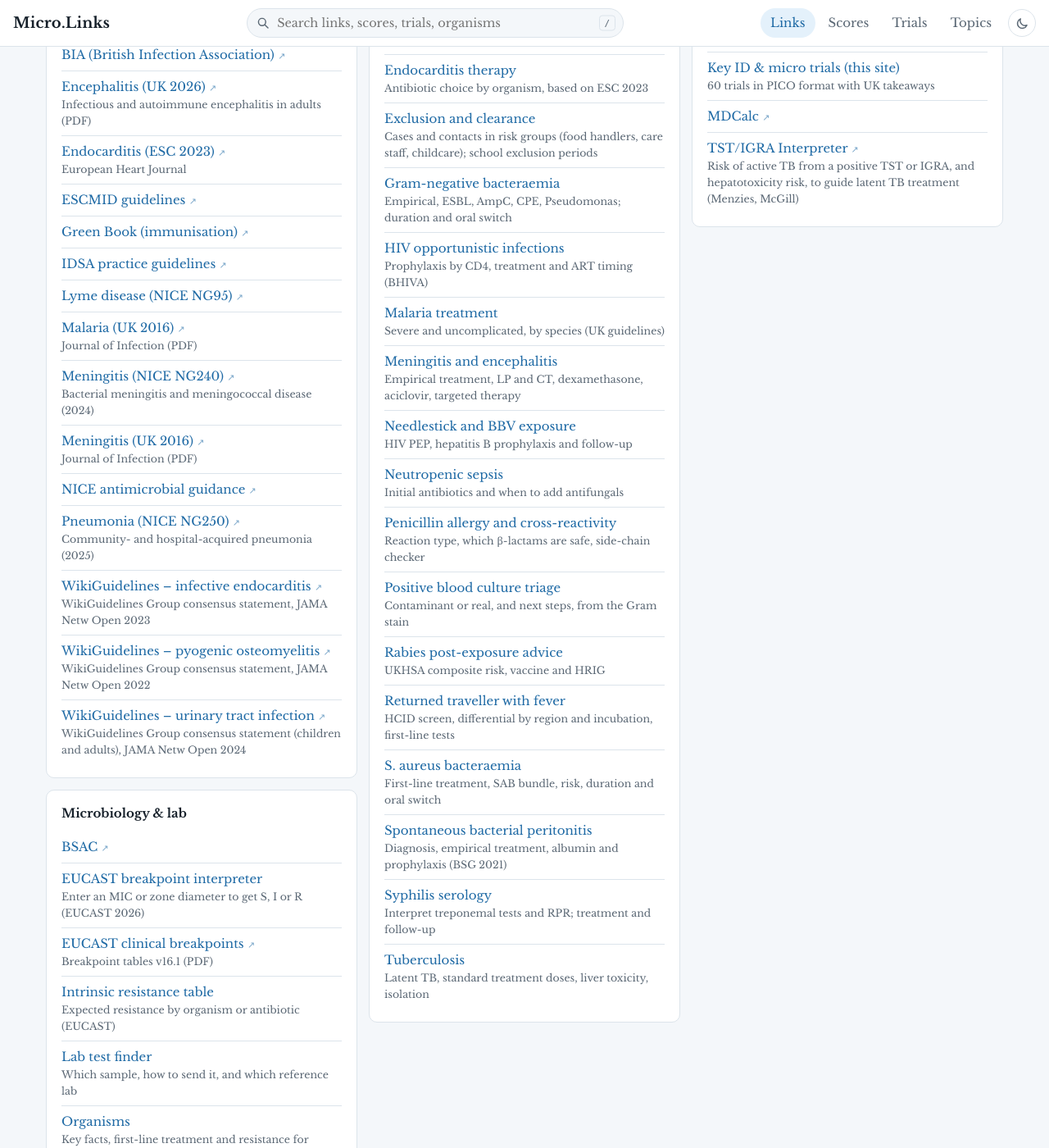
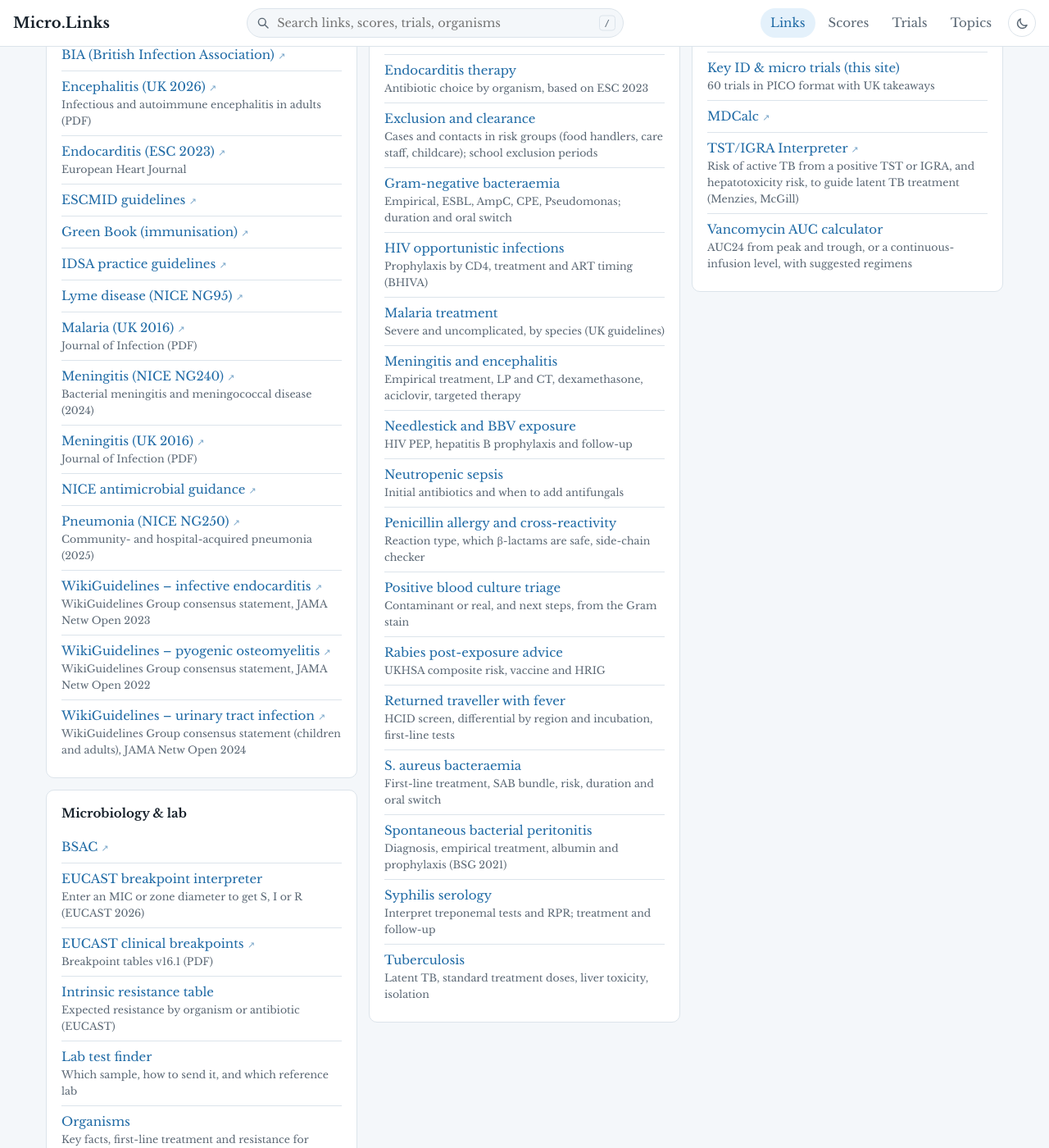
Before and after one commit to bucklesthomas/Micro.Cam, a Jekyll site: the page built from index.html, in a window 1280 px wide and 1400 px high, scrolled down 1083 px. Shown: the whole window at 82% size. Built offline with Jekyll 4.4.1, drawn with Linux system fonts in a browser that asks for light colours.

Commit message:
Add vancomycin AUC calculator
Two-level (peak and trough) first-order method with ke, half-life, Vd,
clearance and suggested regimens; continuous-infusion mode. Linked from
Links (Calculators & tools) and Topics.

Co-Authored-By: Claude Opus 5.5 <noreply@anthropic.com>
Claude-Session: https://claude.ai/code/session_014umjqCS9d4umYuNKooKA4U

```diff
--- a/_data/links.yml
+++ b/_data/links.yml
@@ -317,3 +317,7 @@
       url: "https://www.tstin3d.com/en/calc.html"
       note: Risk of active TB from a positive TST or IGRA, and hepatotoxicity risk, to guide latent TB treatment (Menzies, McGill)
       tags: tst igra mantoux quantiferon tspot latent tb ltbi interpreter risk calculator tuberculosis menzies mcgill
+    - name: Vancomycin AUC calculator
+      url: "/vancomycin-auc/"
+      note: AUC24 from peak and trough, or a continuous-infusion level, with suggested regimens
+      tags: vancomycin vanc auc auc24 trough peak level tdm calculator sawchuk zaske continuous infusion pharmacokinetics mrsa
--- a/_data/topics.yml
+++ b/_data/topics.yml
@@ -8,6 +8,7 @@
     - { name: "Neutropenic sepsis", url: /neutropenic-sepsis/, kind: guide }
     - { name: "qSOFA", url: "/scores/#qsofa", kind: score }
     - { name: "IV-to-oral switch and durations", url: /iv-oral-durations/, kind: tool }
+    - { name: "Vancomycin AUC calculator", url: /vancomycin-auc/, kind: tool }
     - { name: "Bloodstream infection and SAB trials", url: "/trials/#bloodstream-infection-and-s-aureus-bacteraemia", kind: trials }
     - { name: "Treatment duration trials", url: "/trials/#treatment-duration", kind: trials }
 
@@ -125,6 +126,7 @@
     - { name: "Antibiotic coverage checker", url: /coverage/, kind: tool }
     - { name: "EUCAST breakpoint interpreter", url: /breakpoints/, kind: tool }
     - { name: "Intrinsic resistance table", url: /intrinsic-resistance/, kind: tool }
+    - { name: "Vancomycin AUC calculator", url: /vancomycin-auc/, kind: tool }
     - { name: "Organisms", url: /organisms/, kind: tool }
     - { name: "Penicillin allergy and cross-reactivity", url: /penicillin-allergy/, kind: guide }
     - { name: "PEN-FAST", url: "/scores/#penfast", kind: score }
--- a/assets/css/style.css
+++ b/assets/css/style.css
@@ -855,3 +855,25 @@ a.sp-chip { display: inline-block; text-decoration: none; }
 .td-t, .td-x { display: block; font-size: 13.5px; margin-top: 3px; }
 .td-x { color: var(--muted); }
 .td-t em { font-style: normal; font-weight: 700; }
+
+/* Vancomycin AUC calculator */
+.vc-modes { margin-bottom: 12px; }
+.vc-big { display: flex; align-items: baseline; flex-wrap: wrap; gap: 6px 12px; padding: 12px 14px; border-radius: 10px; border: 1px solid var(--line); margin-bottom: 12px; }
+.vc-big span { font-size: 12px; text-transform: uppercase; letter-spacing: .05em; color: var(--muted); }
+.vc-big b { font-size: 30px; line-height: 1; font-variant-numeric: tabular-nums; }
+.vc-big small { font-size: 13px; color: var(--muted); }
+.vc-big.green { border-color: #8cc9a0; background: rgba(60, 160, 90, .08); }
+.vc-big.amber { border-color: #e6c27a; background: rgba(230, 170, 40, .10); }
+.vc-big.red { border-color: #e3a0a0; background: rgba(214, 69, 69, .08); }
+.vc-tbl th { width: 45%; }
+.vc-tbl td { font-variant-numeric: tabular-nums; }
+.vc-h { margin: 16px 0 8px; font-size: 14px; }
+.vc-opt td { font-variant-numeric: tabular-nums; }
+.vc-opt th, .vc-opt td { padding: 8px 6px; font-size: 13px; letter-spacing: 0; }
+.vc-opt td:first-child { white-space: nowrap; }
+.vc-err { color: #b23b3b; font-size: 14px; }
+.vc-warn { margin: 10px 0 0; padding-left: 18px; font-size: 13.5px; color: #8a5a00; }
+:root[data-theme="dark"] .vc-warn, :root[data-theme="dark"] .vc-err { color: #f0b56a; }
+@media (prefers-color-scheme: dark) { :root:not([data-theme="light"]) .vc-warn, :root:not([data-theme="light"]) .vc-err { color: #f0b56a; } }
+.vc-notes { padding-left: 18px; font-size: 14px; }
+.vc-notes li { margin-bottom: 6px; }
--- /dev/null
+++ b/vancomycin-auc.html
@@ -0,0 +1,27 @@
+---
+layout: default
+title: Vancomycin AUC calculator
+permalink: /vancomycin-auc/
+scripts:
+  - /assets/js/vanc.js
+---
+<div class="ie-wrap">
+  <h1 class="page-title">Vancomycin AUC calculator</h1>
+  <p class="lede">AUC24 from a peak and trough (intermittent dosing) or a steady-state level (continuous infusion), with half-life, Vd and clearance, and regimens predicted to reach your target.</p>
+  <p class="ie-disclaimer">Adults with stable renal function only. Not for haemodialysis, CRRT, ECMO, rapidly changing renal function, children or pregnancy. Follow your trust's vancomycin protocol and check with pharmacy before changing a dose.</p>
+
+  <section class="card af-card">
+    <div id="vanc"><noscript>This calculator needs JavaScript turned on.</noscript></div>
+  </section>
+
+  <h2 class="section-title">Notes</h2>
+  <ul class="vc-notes">
+    <li>Target AUC24 400–600 mg·h/L for serious MRSA infection, assuming a vancomycin MIC of 1 mg/L (2020 ASHP/IDSA/PIDS/SIDP consensus). Above 600, kidney injury becomes more likely.</li>
+    <li>Two-level method: take both levels in the same dosing interval, ideally at steady state (around the 4th dose): a peak 1–2 hours after the end of the infusion, and a trough within 1 hour before the next dose.</li>
+    <li>Record the exact infusion start, end and sample times: small timing errors change the AUC noticeably.</li>
+    <li>A trough alone underestimates or overestimates the AUC in many patients; Bayesian software (where your trust has it) can estimate the AUC from a single level.</li>
+    <li>Recheck levels after any dose change, and at least weekly (more often with changing renal function, nephrotoxins or critical illness).</li>
+  </ul>
+
+  <p class="ie-source">Sources: Rybak MJ et al. Therapeutic monitoring of vancomycin for serious MRSA infections: a revised consensus guideline (Am J Health Syst Pharm 2020); Pai MP et al. Innovative approaches to optimizing the delivery of vancomycin in individual patients (Adv Drug Deliv Rev 2014); Sawchuk RJ, Zaske DE (J Pharmacokinet Biopharm 1976); BNF vancomycin (maximum infusion rate 10 mg/min).</p>
+</div>
```
Also changed, not shown: assets/js/vanc.js (added, +127 -0 lines).
